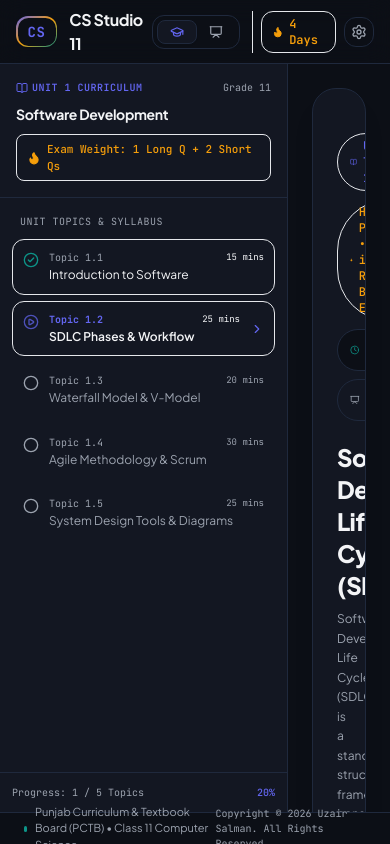
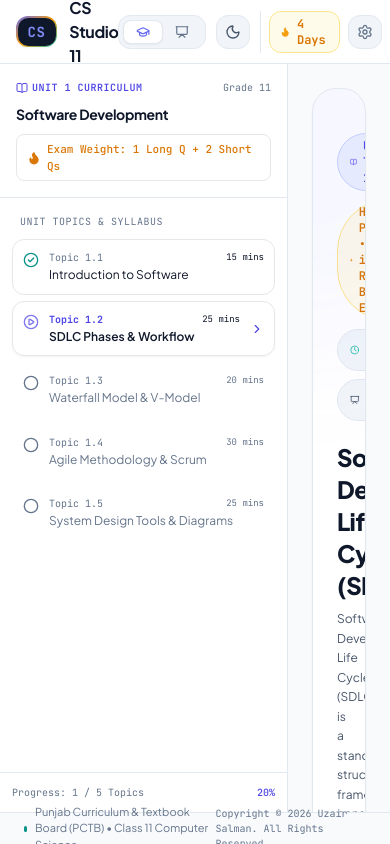
Before and after one commit to uzairsalman02/cs-studio, a Next.js app: page /learn/1/1/1 in a window 390 px wide. Built offline with nearby package versions, Linux system fonts and the light colour scheme; a web font is replaced by a local one.

Commit message:
fix: strictly align UI, light/dark themes, and minimal SVGs with approved prototype

```diff
--- a/src/app/globals.css
+++ b/src/app/globals.css
@@ -2,77 +2,44 @@
 @tailwind components;
 @tailwind utilities;
 
-/* 4-Palette CSS Variable Engine */
-
-/* 1. Default Palette: editorial-indigo */
-:root, [data-theme="editorial-indigo"] {
-  --primary: #6366F1;
-  --primary-rgb: 99, 102, 241;
-  --analogy: #F59E0B;
-  --analogy-rgb: 245, 158, 11;
-  --tech: #0D9488;
+/* Theme Color Variable Engine (Light Mode Default, Dark Mode via .dark class) */
+:root {
+  --canvas: #f8fafc;
+  --surface: #ffffff;
+  --surface-hover: #f1f5f9;
+  --primary: #4f46e5;
+  --primary-rgb: 79, 70, 229;
+  --analogy: #d97706;
+  --analogy-rgb: 217, 119, 6;
+  --tech: #0d9488;
   --tech-rgb: 13, 148, 136;
-  --canvas: #0C0F16;
-  --surface: #131722;
-  --surface-hover: #1C2234;
-  --foreground: #F3F4F6;
-  --muted: #9CA3AF;
-  --border: #1F293D;
+  --foreground: #0f172a;
+  --muted: #64748b;
+  --border: #e2e8f0;
 }
 
-/* 2. Palette: obsidian-projector */
-[data-theme="obsidian-projector"] {
-  --primary: #64748B;
-  --primary-rgb: 100, 116, 139;
-  --analogy: #D97706;
-  --analogy-rgb: 217, 119, 6;
-  --tech: #94A3B8;
-  --tech-rgb: 148, 163, 184;
-  --canvas: #020408;
-  --surface: #0B1120;
-  --surface-hover: #151E32;
-  --foreground: #E2E8F0;
-  --muted: #64748B;
-  --border: #1E293B;
+/* Dark Mode Overrides */
+.dark, [data-theme="dark"] {
+  --canvas: #0f131a;
+  --surface: #161b26;
+  --surface-hover: #1e2638;
+  --primary: #6366f1;
+  --primary-rgb: 99, 102, 241;
+  --analogy: #f59e0b;
+  --analogy-rgb: 245, 158, 11;
+  --tech: #14b8a6;
+  --tech-rgb: 20, 184, 166;
+  --foreground: #f1f5f9;
+  --muted: #94a3b8;
+  --border: #1e293b;
 }
 
-/* 3. Palette: emerald-focus */
-[data-theme="emerald-focus"] {
-  --primary: #059669;
-  --primary-rgb: 5, 150, 105;
-  --analogy: #EA580C;
-  --analogy-rgb: 234, 88, 12;
-  --tech: #14B8A6;
-  --tech-rgb: 20, 184, 166;
-  --canvas: #091512;
-  --surface: #11221D;
-  --surface-hover: #1A332C;
-  --foreground: #ECFDF5;
-  --muted: #6EE7B7;
-  --border: #1F3A32;
-}
-
-/* 4. Palette: copper-warmth */
-[data-theme="copper-warmth"] {
-  --primary: #C2410C;
-  --primary-rgb: 194, 65, 12;
-  --analogy: #F59E0B;
-  --analogy-rgb: 245, 158, 11;
-  --tech: #059669;
-  --tech-rgb: 5, 150, 105;
-  --canvas: #170E0A;
-  --surface: #241812;
-  --surface-hover: #33221A;
-  --foreground: #FFF7ED;
-  --muted: #FDBA74;
-  --border: #3B261D;
-}
-
+/* Base Body Styles */
 body {
   background-color: var(--canvas);
   color: var(--foreground);
   font-family: var(--font-sans), 'Plus Jakarta Sans', system-ui, sans-serif;
-  transition: background-color 0.3s ease, color 0.3s ease;
+  transition: background-color 0.2s ease, color 0.2s ease;
 }
 
 /* Urdu Script Typography Class */
@@ -91,7 +58,7 @@ body {
   -ms-user-select: none;
 }
 
-/* Custom Thin Scrollbars */
+/* Custom Scrollbars */
 ::-webkit-scrollbar {
   width: 6px;
   height: 6px;
@@ -102,15 +69,15 @@ body {
 }
 
 ::-webkit-scrollbar-thumb {
-  background: rgba(255, 255, 255, 0.15);
+  background: rgba(148, 163, 184, 0.3);
   border-radius: 9999px;
 }
 
 ::-webkit-scrollbar-thumb:hover {
-  background: rgba(255, 255, 255, 0.3);
+  background: rgba(148, 163, 184, 0.5);
 }
 
 * {
   scrollbar-width: thin;
-  scrollbar-color: rgba(255, 255, 255, 0.15) transparent;
+  scrollbar-color: rgba(148, 163, 184, 0.3) transparent;
 }
--- a/src/app/learn/[curriculum]/[unit]/[topic]/page.tsx
+++ b/src/app/learn/[curriculum]/[unit]/[topic]/page.tsx
@@ -27,8 +27,8 @@ const PythonPlayground = dynamic(
   () => import("@/components/pedagogy/PythonPlayground"),
   {
     loading: () => (
-      <div className="p-8 rounded-2xl bg-surface border border-border flex items-center justify-center gap-3 text-sm text-muted">
-        <Loader2 className="w-5 h-5 animate-spin text-primary" />
+      <div className="p-8 rounded-2xl bg-white dark:bg-[#161b26] border border-slate-200 dark:border-slate-800 flex items-center justify-center gap-3 text-sm text-slate-500">
+        <Loader2 className="w-5 h-5 animate-spin text-indigo-500" />
         <span>Initializing Python Pyodide WASM Runtime...</span>
       </div>
     ),
@@ -67,24 +67,24 @@ export default function TopicPage({
   return (
     <div
       className={`max-w-5xl mx-auto space-y-6 pb-24 animate-in fade-in duration-300 ${
-        isProjectorMode ? "text-lg scale-[1.02] transition-all" : ""
+        isProjectorMode ? "text-lg scale-[1.01] transition-all" : ""
       }`}
     >
       {/* Top Hero Banner */}
-      <div className="relative p-6 md:p-8 rounded-3xl bg-surface border border-border shadow-xl overflow-hidden space-y-5">
-        <div className="absolute top-0 right-0 w-96 h-96 bg-primary/5 rounded-full blur-3xl -mr-32 -mt-32 pointer-events-none" />
+      <div className="relative p-6 md:p-8 rounded-3xl bg-white dark:bg-[#161b26] border border-slate-200 dark:border-slate-800 shadow-sm overflow-hidden space-y-5">
+        <div className="absolute top-0 right-0 w-96 h-96 bg-indigo-500/5 rounded-full blur-3xl -mr-32 -mt-32 pointer-events-none" />
 
         {/* Badges & Mode Toggle Indicator */}
         <div className="flex flex-wrap items-center justify-between gap-2">
           <div className="flex flex-wrap items-center gap-2">
-            <span className="px-3 py-1 rounded-full bg-primary/10 text-primary text-xs font-mono font-medium border border-primary/20 flex items-center gap-1.5">
+            <span className="px-3 py-1 rounded-full bg-indigo-50 dark:bg-indigo-950/40 text-indigo-600 dark:text-indigo-400 text-xs font-mono font-semibold border border-indigo-200 dark:border-indigo-800/40 flex items-center gap-1.5">
               <BookOpen className="w-3.5 h-3.5" /> Unit 1 • Topic {topicData.topicCode}
             </span>
-            <span className="px-3 py-1 rounded-full bg-analogy/10 text-analogy text-xs font-mono font-medium border border-analogy/20 flex items-center gap-1.5">
-              <Flame className="w-3.5 h-3.5 fill-analogy" /> {topicData.examFrequencyBadge}
+            <span className="px-3 py-1 rounded-full bg-amber-50 dark:bg-amber-950/40 text-amber-600 dark:text-amber-400 text-xs font-mono font-semibold border border-amber-200 dark:border-amber-800/40 flex items-center gap-1.5">
+              <Flame className="w-3.5 h-3.5 fill-amber-500" /> {topicData.examFrequencyBadge}
             </span>
-            <span className="px-3 py-1 rounded-full bg-canvas text-muted text-xs font-mono border border-border flex items-center gap-1.5">
-              <Clock className="w-3.5 h-3.5 text-tech" /> 25 Mins Study
+            <span className="px-3 py-1 rounded-full bg-slate-100 dark:bg-[#0f131a] text-slate-600 dark:text-slate-400 text-xs font-mono border border-slate-200 dark:border-slate-800 flex items-center gap-1.5">
+              <Clock className="w-3.5 h-3.5 text-teal-500" /> 25 Mins Study
             </span>
           </div>
 
@@ -92,8 +92,8 @@ export default function TopicPage({
             onClick={() => setIsProjectorMode(!isProjectorMode)}
             className={`px-3 py-1 rounded-full text-xs font-mono font-bold border transition-all flex items-center gap-1.5 ${
               isProjectorMode
-                ? "bg-analogy text-slate-950 border-analogy shadow-md"
-                : "bg-surface border-border text-muted hover:text-foreground"
+                ? "bg-amber-500 text-slate-950 border-amber-500 shadow-sm"
+                : "bg-slate-100 dark:bg-[#0f131a] border-slate-200 dark:border-slate-800 text-slate-600 dark:text-slate-400 hover:text-slate-900 dark:hover:text-white"
             }`}
           >
             <Presentation className="w-3.5 h-3.5" />
@@ -103,52 +103,55 @@ export default function TopicPage({
 
         {/* Topic Title */}
         <div className="space-y-2">
-          <h1 className="text-2xl md:text-3xl font-extrabold text-foreground tracking-tight">
+          <h1 className="text-2xl md:text-3xl font-extrabold text-slate-900 dark:text-slate-100 tracking-tight">
             {topicData.title}
           </h1>
-          <p className="text-xs md:text-sm text-muted leading-relaxed max-w-3xl">
+          <p className="text-xs md:text-sm text-slate-600 dark:text-slate-400 leading-relaxed max-w-3xl">
             {topicData.verbatimDefinition}
           </p>
         </div>
 
         {/* 6-Stage Interactive Stepper */}
-        <div className="pt-2 border-t border-border/60">
-          <span className="text-[10px] font-mono text-muted uppercase tracking-wider block mb-2">
+        <div className="pt-3 border-t border-slate-100 dark:border-slate-800">
+          <span className="text-[10px] font-mono text-slate-400 dark:text-slate-500 uppercase tracking-wider block mb-2 font-bold">
             SDLC 6-Stage Interactive Stepper
           </span>
-          <div className="grid grid-cols-2 sm:grid-cols-3 md:grid-cols-6 gap-2">
-            {stagesNav.map((s, idx) => (
+          <div className="grid grid-cols-2 sm:grid-cols-3 md:grid-cols-6 gap-2.5">
+            {stagesNav.map((s, idx) => {
+              const isSelected = activeStageIdx === idx;
+              return (
                 <button
                   key={s.num}
                   onClick={() => setActiveStageIdx(idx)}
-                className={`p-2.5 rounded-xl border text-left transition-all flex flex-col justify-between ${
-                  activeStageIdx === idx
-                    ? "bg-primary text-white border-primary shadow-md"
-                    : "bg-canvas border-border text-foreground hover:bg-surface-hover"
+                  className={`p-3 rounded-xl border text-left transition-all flex flex-col justify-between ${
+                    isSelected
+                      ? "bg-slate-900 text-white dark:bg-white dark:text-slate-900 border-slate-900 dark:border-white shadow-sm font-bold"
+                      : "bg-white dark:bg-[#131722] border-slate-200 dark:border-slate-800 text-slate-700 dark:text-slate-300 hover:border-slate-300 dark:hover:border-slate-700"
                   }`}
                 >
                   <span
                     className={`text-[10px] font-mono font-bold ${
-                    activeStageIdx === idx ? "text-white/80" : "text-primary"
+                      isSelected ? "text-indigo-300 dark:text-indigo-600" : "text-indigo-600 dark:text-indigo-400"
                     }`}
                   >
                     Phase 0{s.num}
                   </span>
                   <span className="text-xs font-semibold leading-snug truncate">{s.name}</span>
                 </button>
-            ))}
+              );
+            })}
           </div>
         </div>
       </div>
 
       {/* Primary Pedagogy Navigation Tabs */}
-      <div className="flex items-center gap-2 bg-surface p-1.5 rounded-2xl border border-border overflow-x-auto">
+      <div className="flex items-center gap-2 bg-white dark:bg-[#161b26] p-1.5 rounded-2xl border border-slate-200 dark:border-slate-800 overflow-x-auto shadow-xs">
         {[
-          { id: "visual", label: "Dual-Lane Visual Comparison", icon: Layers, color: "text-primary" },
-          { id: "theory", label: "Official Textbook Theory", icon: FileText, color: "text-tech" },
-          { id: "topper", label: "Topper Paper Formatting", icon: PenTool, color: "text-analogy" },
-          { id: "mcq", label: "Exam Checkpoints", icon: HelpCircle, color: "text-primary" },
-          { id: "python", label: "Python WASM Lab", icon: Code2, color: "text-tech" },
+          { id: "visual", label: "Dual-Lane Visual Comparison", icon: Layers, color: "text-indigo-500" },
+          { id: "theory", label: "Official Textbook Theory", icon: FileText, color: "text-teal-500" },
+          { id: "topper", label: "Topper Paper Formatting", icon: PenTool, color: "text-amber-500" },
+          { id: "mcq", label: "Exam Checkpoints", icon: HelpCircle, color: "text-indigo-500" },
+          { id: "python", label: "Python WASM Lab", icon: Code2, color: "text-teal-500" },
         ].map((tab) => {
           const Icon = tab.icon;
           const isActive = activeTab === tab.id;
@@ -158,8 +161,8 @@ export default function TopicPage({
               onClick={() => setActiveTab(tab.id as any)}
               className={`flex items-center gap-2 px-4 py-2.5 rounded-xl text-xs font-semibold whitespace-nowrap transition-all ${
                 isActive
-                  ? "bg-canvas text-foreground shadow-sm border border-border"
-                  : "text-muted hover:text-foreground hover:bg-surface-hover/50"
+                  ? "bg-slate-100 dark:bg-[#0f131a] text-slate-900 dark:text-slate-100 shadow-xs border border-slate-200 dark:border-slate-800"
+                  : "text-slate-500 dark:text-slate-400 hover:text-slate-900 dark:hover:text-slate-200"
               }`}
             >
               <Icon className={`w-4 h-4 ${isActive ? tab.color : ""}`} />
--- a/src/components/common/Header.tsx
+++ b/src/components/common/Header.tsx
@@ -1,8 +1,8 @@
 "use client";
 
-import React, { useState } from "react";
+import React, { useState, useEffect } from "react";
 import Link from "next/link";
-import { GraduationCap, Presentation, Flame, Sparkles, Settings } from "lucide-react";
+import { GraduationCap, Presentation, Flame, Sparkles, Settings, Sun, Moon } from "lucide-react";
 
 export interface HeaderProps {
   onModeChange?: (mode: "student" | "projector") => void;
@@ -11,6 +11,25 @@ export interface HeaderProps {
 
 export function Header({ onModeChange, activeMode = "student" }: HeaderProps) {
   const [mode, setMode] = useState<"student" | "projector">(activeMode);
+  const [isDarkMode, setIsDarkMode] = useState(false);
+
+  useEffect(() => {
+    // Check initial dark mode status
+    const hasDarkClass = document.documentElement.classList.contains("dark");
+    setIsDarkMode(hasDarkClass);
+  }, []);
+
+  const handleThemeToggle = () => {
+    const nextDark = !isDarkMode;
+    setIsDarkMode(nextDark);
+    if (nextDark) {
+      document.documentElement.classList.add("dark");
+      document.documentElement.setAttribute("data-theme", "dark");
+    } else {
+      document.documentElement.classList.remove("dark");
+      document.documentElement.removeAttribute("data-theme");
+    }
+  };
 
   const handleModeToggle = (newMode: "student" | "projector") => {
     setMode(newMode);
@@ -20,69 +39,84 @@ export function Header({ onModeChange, activeMode = "student" }: HeaderProps) {
   };
 
   return (
-    <header className="h-16 w-full bg-surface/80 backdrop-blur-md border-b border-border px-4 md:px-6 flex items-center justify-between z-40 shrink-0">
+    <header className="h-16 w-full bg-white/90 dark:bg-[#161b26]/90 backdrop-blur-md border-b border-slate-200 dark:border-slate-800 px-4 md:px-6 flex items-center justify-between z-40 shrink-0">
       {/* Left Side: Brand Logo & SNC Punjab Badge */}
       <div className="flex items-center gap-3">
         <Link href="/learn/punjab-11/unit-01/topic-1-2" className="flex items-center gap-3 group">
-          <div className="bg-gradient-to-br from-primary via-analogy to-tech p-[1.5px] rounded-xl shadow-sm group-hover:scale-105 transition-transform">
-            <div className="bg-canvas px-2.5 py-1 rounded-[10.5px] flex items-center justify-center font-mono font-bold text-sm text-primary tracking-wider">
+          <div className="bg-gradient-to-br from-indigo-500 via-amber-500 to-teal-500 p-[1.5px] rounded-xl shadow-sm group-hover:scale-105 transition-transform">
+            <div className="bg-slate-900 px-2.5 py-1 rounded-[10.5px] flex items-center justify-center font-mono font-bold text-sm text-indigo-400 tracking-wider">
               CS
             </div>
           </div>
           <div className="flex flex-col">
             <div className="flex items-center gap-2">
-              <span className="font-bold text-base text-foreground tracking-tight">CS Studio 11</span>
-              <span className="hidden sm:inline-flex items-center gap-1 text-[10px] font-medium px-2 py-0.5 rounded-full bg-primary/10 text-primary border border-primary/20">
+              <span className="font-bold text-base text-slate-900 dark:text-slate-100 tracking-tight">
+                CS Studio 11
+              </span>
+              <span className="hidden sm:inline-flex items-center gap-1 text-[10px] font-medium px-2 py-0.5 rounded-full bg-indigo-50 dark:bg-indigo-950/40 text-indigo-600 dark:text-indigo-400 border border-indigo-200 dark:border-indigo-800/40">
                 <Sparkles className="w-2.5 h-2.5" /> SNC Punjab
               </span>
             </div>
-            <span className="text-[10px] text-muted font-mono hidden md:inline-block">
+            <span className="text-[10px] text-slate-500 dark:text-slate-400 font-mono hidden md:inline-block">
               Class 11 Computer Science • Board Syllabus
             </span>
           </div>
         </Link>
       </div>
 
-      {/* Right Side: Mode Switcher, Admin Link, Streak Pill */}
-      <div className="flex items-center gap-3 sm:gap-4">
+      {/* Right Side: Mode Switcher, Dark/Light Toggle, Admin Link, Streak Pill */}
+      <div className="flex items-center gap-2.5 sm:gap-3.5">
         {/* Mode Toggle Switcher */}
-        <div className="flex items-center bg-canvas p-1 rounded-xl border border-border">
+        <div className="flex items-center bg-slate-100 dark:bg-[#0f131a] p-1 rounded-xl border border-slate-200 dark:border-slate-800">
           <button
             onClick={() => handleModeToggle("student")}
-            className={`flex items-center gap-1.5 px-3 py-1 rounded-lg text-xs font-medium transition-all ${
+            className={`flex items-center gap-1.5 px-3 py-1 rounded-lg text-xs font-semibold transition-all ${
               mode === "student"
-                ? "bg-surface text-foreground shadow-sm border border-border"
-                : "text-muted hover:text-foreground"
+                ? "bg-white dark:bg-[#161b26] text-slate-900 dark:text-slate-100 shadow-sm border border-slate-200 dark:border-slate-700"
+                : "text-slate-500 dark:text-slate-400 hover:text-slate-900 dark:hover:text-slate-200"
             }`}
           >
-            <GraduationCap className={`w-3.5 h-3.5 ${mode === "student" ? "text-primary" : ""}`} />
+            <GraduationCap className={`w-3.5 h-3.5 ${mode === "student" ? "text-indigo-500" : ""}`} />
             <span className="hidden sm:inline">Student Mode</span>
           </button>
 
           <button
             onClick={() => handleModeToggle("projector")}
-            className={`flex items-center gap-1.5 px-3 py-1 rounded-lg text-xs font-medium transition-all ${
+            className={`flex items-center gap-1.5 px-3 py-1 rounded-lg text-xs font-semibold transition-all ${
               mode === "projector"
-                ? "bg-surface text-foreground shadow-sm border border-border"
-                : "text-muted hover:text-foreground"
+                ? "bg-white dark:bg-[#161b26] text-slate-900 dark:text-slate-100 shadow-sm border border-slate-200 dark:border-slate-700"
+                : "text-slate-500 dark:text-slate-400 hover:text-slate-900 dark:hover:text-slate-200"
             }`}
           >
-            <Presentation className={`w-3.5 h-3.5 ${mode === "projector" ? "text-analogy" : ""}`} />
+            <Presentation className={`w-3.5 h-3.5 ${mode === "projector" ? "text-amber-500" : ""}`} />
             <span className="hidden sm:inline">Projector Stage</span>
           </button>
         </div>
 
-        {/* User Streak & Profile Pill */}
-        <div className="flex items-center gap-2 pl-2 border-l border-border/60">
-          <div className="flex items-center gap-1.5 px-2.5 py-1 rounded-xl bg-analogy/10 border border-analogy/20 text-analogy text-xs font-semibold font-mono">
-            <Flame className="w-3.5 h-3.5 fill-analogy" />
+        {/* Light / Dark Mode Toggle Button */}
+        <button
+          onClick={handleThemeToggle}
+          className="p-2 rounded-xl bg-slate-100 dark:bg-[#0f131a] border border-slate-200 dark:border-slate-800 text-slate-600 dark:text-slate-300 hover:text-slate-900 dark:hover:text-white transition-all flex items-center justify-center"
+          title={isDarkMode ? "Switch to Light Mode" : "Switch to Dark Mode"}
+        >
+          {isDarkMode ? (
+            <Sun className="w-4 h-4 text-amber-400" />
+          ) : (
+            <Moon className="w-4 h-4 text-slate-600" />
+          )}
+        </button>
+
+        {/* User Streak Pill */}
+        <div className="flex items-center gap-2 pl-2 border-l border-slate-200 dark:border-slate-800">
+          <div className="flex items-center gap-1.5 px-2.5 py-1 rounded-xl bg-amber-50 dark:bg-amber-950/30 border border-amber-200 dark:border-amber-900/40 text-amber-600 dark:text-amber-400 text-xs font-bold font-mono">
+            <Flame className="w-3.5 h-3.5 fill-amber-500 text-amber-500" />
             <span>4 Days</span>
           </div>
 
-          {/* Admin Studio Link Gear */}
+          {/* Admin Studio Settings Link */}
           <Link
             href="/admin"
-            className="p-1.5 rounded-xl bg-canvas border border-border text-muted hover:text-primary transition-all flex items-center justify-center"
+            className="p-2 rounded-xl bg-slate-100 dark:bg-[#0f131a] border border-slate-200 dark:border-slate-800 text-slate-500 dark:text-slate-400 hover:text-indigo-600 dark:hover:text-indigo-400 transition-all flex items-center justify-center"
             title="Admin Studio Settings"
           >
             <Settings className="w-4 h-4" />
```
Also changed, not shown: src/components/pedagogy/DualLaneVisual.tsx (+40 -40 lines), src/components/pedagogy/OfficialTheoryTab.tsx (+42 -36 lines). Lines whose indentation alone changed are shown as unchanged.
